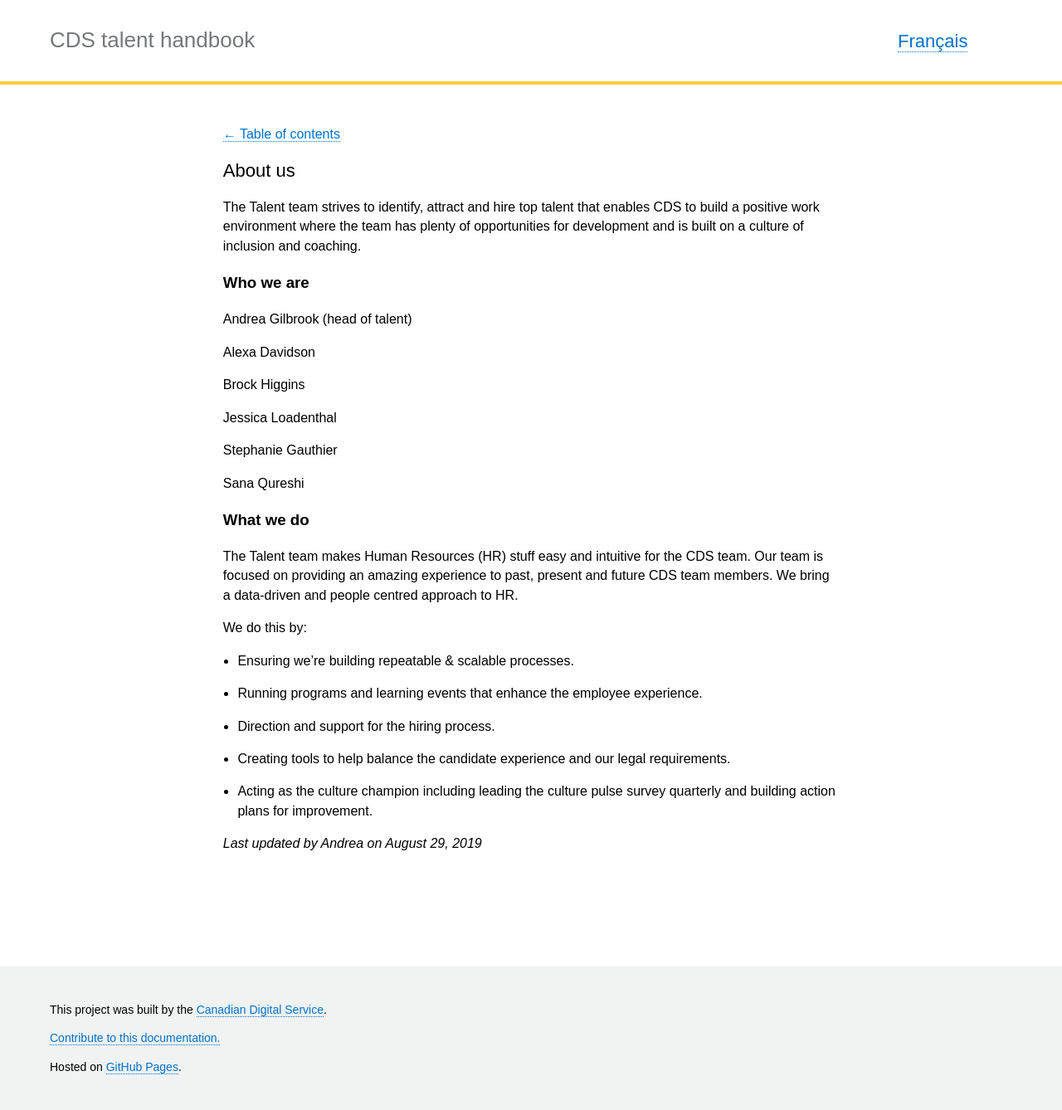
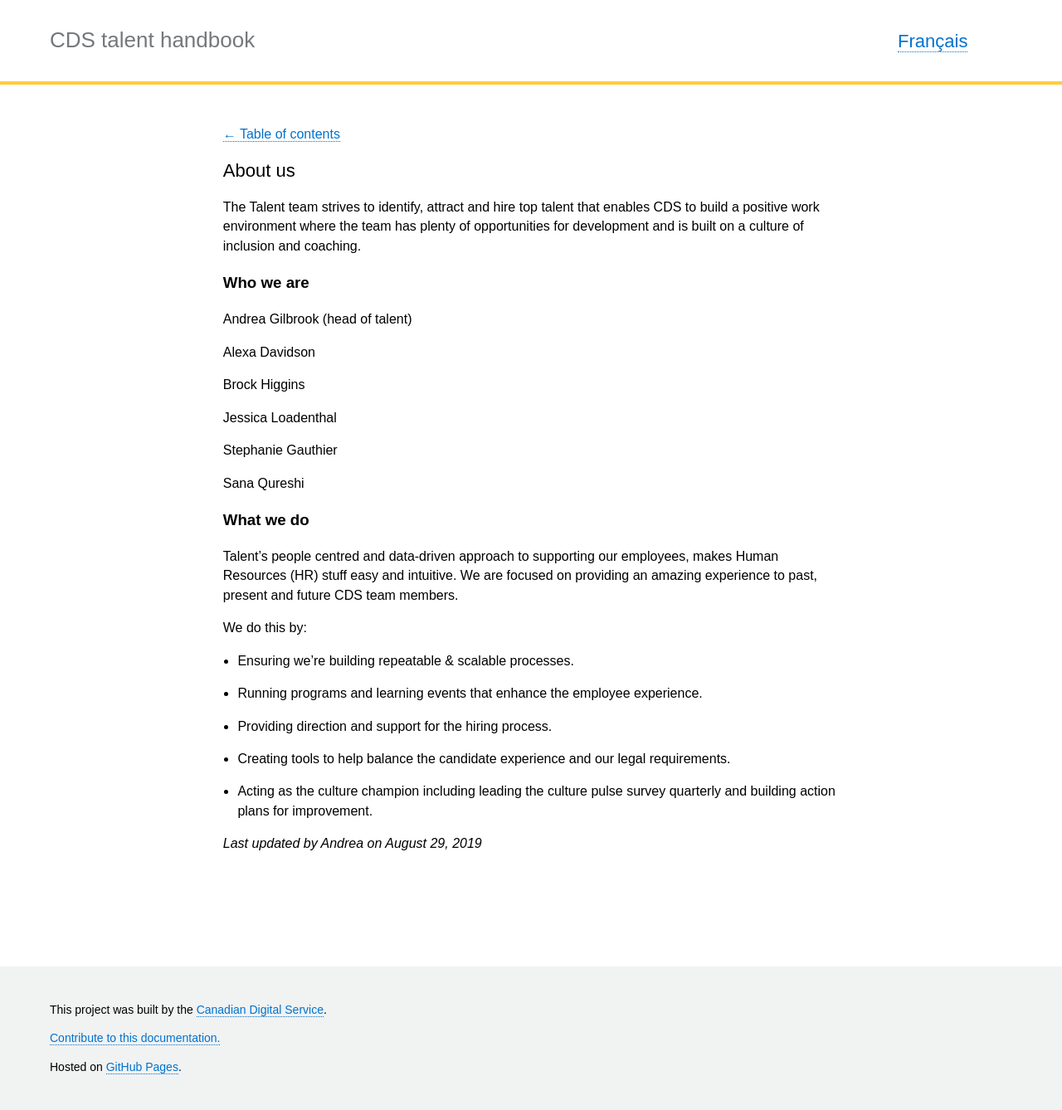
Before and after one commit to cds-snc/talent, a Jekyll site: the page built from _pages/en/about/about-us.md, in a window 1280 px wide. Shown: the whole page at 83% size. Built offline with Jekyll 4.4.1, drawn with Linux system fonts in a browser that asks for light colours.

Commit message:
update to content

```diff
--- a/_pages/en/about/about-us.md
+++ b/_pages/en/about/about-us.md
@@ -25,13 +25,13 @@ Sana Qureshi
 
 ### What we do
 
-The Talent team makes Human Resources (HR) stuff easy and intuitive for the CDS team. Our team is focused on providing an amazing experience to past, present and future CDS team members. We bring a data-driven and people centred approach to HR.
+Talent's people centred and data-driven approach to supporting our employees, makes Human Resources (HR) stuff easy and intuitive. We are focused on providing an amazing experience to past, present and future CDS team members.
 
 We do this by:
 
 - Ensuring we’re building repeatable & scalable processes.
 - Running programs and learning events that enhance the employee experience.
-- Direction and support for the hiring process.
+- Providing direction and support for the hiring process.
 - Creating tools to help balance the candidate experience and our legal requirements.
 - Acting as the culture champion including leading the culture pulse survey quarterly and building action plans for improvement.
 
```
